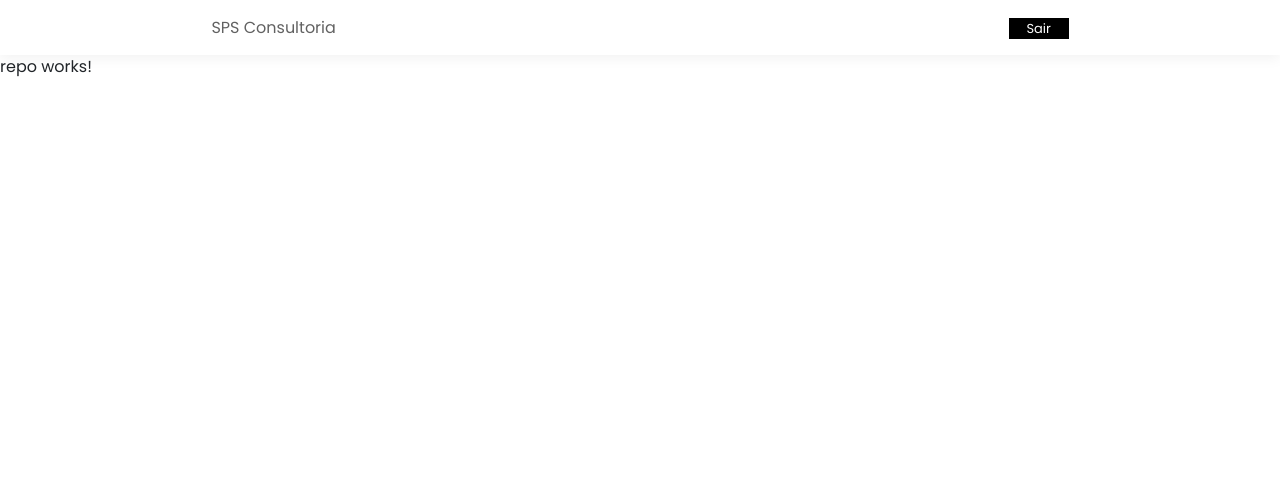
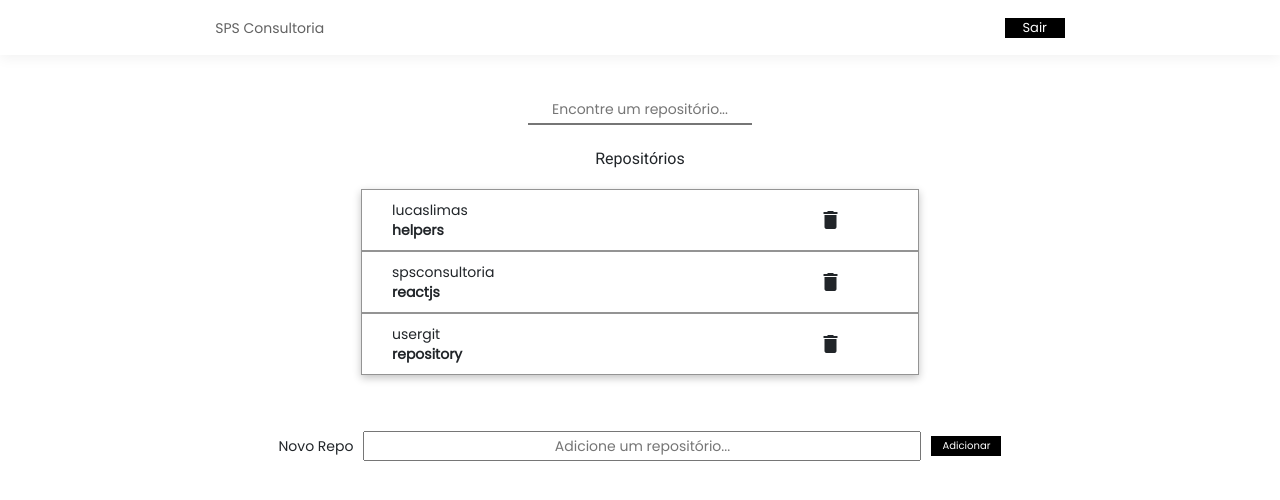
Before and after one commit to pedroluiznogueira/sps-ng, an Angular app: page / in a window 1280 px wide. Shown: the top 500 px of the page. Built offline with nearby package versions, Linux system fonts and the light colour scheme; sample sign-in values are in the browser's storage.

Commit message:
repos component layout implemented

```diff
--- a/angular.json
+++ b/angular.json
@@ -30,6 +30,7 @@
               "src/assets"
             ],
             "styles": [
+              "./node_modules/@angular/material/prebuilt-themes/purple-green.css",
               "src/styles.css",
               "node_modules/bootstrap/dist/css/bootstrap.min.css"
             ],
@@ -98,6 +99,7 @@
               "src/assets"
             ],
             "styles": [
+              "./node_modules/@angular/material/prebuilt-themes/purple-green.css",
               "src/styles.css"
             ],
             "scripts": []
--- a/package.json
+++ b/package.json
@@ -11,10 +11,12 @@
   "private": true,
   "dependencies": {
     "@angular/animations": "~13.1.0",
+    "@angular/cdk": "^13.1.1",
     "@angular/common": "~13.1.0",
     "@angular/compiler": "~13.1.0",
     "@angular/core": "~13.1.0",
     "@angular/forms": "~13.1.0",
+    "@angular/material": "^13.1.1",
     "@angular/platform-browser": "~13.1.0",
     "@angular/platform-browser-dynamic": "~13.1.0",
     "@angular/router": "~13.1.0",
--- a/src/app/app.module.ts
+++ b/src/app/app.module.ts
@@ -9,6 +9,8 @@ import { HomeComponent } from './components/layout/home/home.component';
 import { AuthenticationComponent } from './components/layout/authentication/authentication.component';
 import { RepoComponent } from './components/entity/repo/repo.component';
 import { NavbarComponent } from './components/layout/navbar/navbar.component';
+import { MatIconModule } from '@angular/material/icon';
+import { BrowserAnimationsModule } from '@angular/platform-browser/animations'
 
 @NgModule({
   declarations: [
@@ -22,7 +24,9 @@ import { NavbarComponent } from './components/layout/navbar/navbar.component';
   ],
   imports: [
     BrowserModule,
-    AppRoutingModule
+    AppRoutingModule,
+    BrowserAnimationsModule,
+    MatIconModule
   ],
   providers: [],
   bootstrap: [AppComponent]
--- a/src/app/components/entity/repo/repo.component.css
+++ b/src/app/components/entity/repo/repo.component.css
@@ -0,0 +1,147 @@
+.container {
+    width: 100vw;
+    height: 100vh;
+
+    display: flex;
+    align-items: center;
+    flex-direction: column;
+}
+
+/* main section  */
+
+.main {
+    width: 100%;
+    margin: 40px;
+
+    display: flex;
+    align-items: center;
+    flex-direction: column;
+    gap: 20px;
+}
+
+/* search */
+
+.search {
+    display: flex;
+    justify-content: center;
+    align-items: center;
+    width: 100%;
+}
+
+.search-input {
+    width: 20%;
+    height: 30px;
+    text-align: center;
+    border-top: none;
+    border-left: none;
+    border-right: none;
+}
+
+.search-input:focus {
+    outline: 0;
+    border-bottom: 2px solid black;
+}
+
+/* repos list */
+
+.repos-list {
+    width: 100%;
+
+    display: flex;
+    align-items: center;
+    flex-direction: column;
+}
+
+.repos-list ul {
+    width: 50%;
+    list-style-type: none;
+    padding: 0px;
+    box-shadow: rgba(0, 0, 0, 0.24) 0px 3px 8px;
+}
+
+.repos-list li {
+    width: 100%;
+    padding: 10px;
+    border: 1px solid rgb(148, 148, 148);
+
+    display: flex;
+    justify-content: center;
+    flex-direction: row;
+}
+
+.repos-list li:hover {
+    background-color: rgb(238, 238, 238);
+}
+
+.left-block {
+    width: 70%;
+    margin-left: 20px;
+}
+
+.left-block span {
+    display: flex;
+    justify-content: flex-start;
+    align-items: center;
+}
+
+.right-block {
+    width: 30%;
+
+    display: flex;
+    justify-content: center;
+    align-items: center;
+}
+
+.right-block mat-icon {
+    cursor: pointer;
+}
+
+.right-block mat-icon:hover {
+    color: rgb(98, 98, 98);
+}
+
+.right-block mat-icon:active {
+    color: black;
+}
+
+/* bottom */
+
+.bottom {
+    width: 100%;
+
+    display: flex;
+    justify-content: center;
+    align-items: center;
+}
+
+.new-repo {
+    width: 100%;
+
+    display: flex;
+    justify-content: center;
+    align-items: center;
+    gap: 10px;
+}
+
+.new-repo-input {
+    width: 50%;
+    height: 30px;
+    text-align: center;
+}
+
+.new-repo-button {
+    cursor: pointer;
+    width: 70px;
+    background-color: black;
+    color: white;
+    font-size: 10px;
+    border: none;
+}
+
+.new-repo-button:hover {
+    background-color: rgb(98, 98, 98);
+}
+
+.new-repo-button:active {
+    background-color: black;
+}
--- a/src/app/components/entity/repo/repo.component.html
+++ b/src/app/components/entity/repo/repo.component.html
@@ -1 +1,50 @@
-<p>repo works!</p>
+<div class="container">
+    <section class="main">
+
+        <div class="search">
+            <input type="text" class="search-input" placeholder="Encontre um repositório...">
+        </div>
+        <div class="repos-list">
+            <h3>Repositórios</h3>
+            <ul>
+                <li>
+                    <div class="left-block">
+                        <span class="repo-owner">lucaslimas</span>
+                        <span class="repo-name"><b>helpers</b></span>
+                    </div>
+                    <div class="right-block">
+                        <mat-icon>delete</mat-icon>
+                    </div>
+                </li>
+                <li>
+                    <div class="left-block">
+                        <span class="repo-owner">spsconsultoria</span>
+                        <span class="repo-name"><b>reactjs</b></span>
+                    </div>
+                    <div class="right-block">
+                        <mat-icon>delete</mat-icon>
+                    </div>
+                </li>
+                <li>
+                    <div class="left-block">
+                        <span class="repo-owner">usergit</span>
+                        <span class="repo-name"><b>repository</b></span>
+                    </div>
+                    <div class="right-block">
+                        <mat-icon>delete</mat-icon>
+                    </div>
+                </li>
+            </ul>
+        </div>
+
+    </section>
+    <section class="bottom">
+
+        <div class="new-repo">
+            <span class="text">Novo Repo</span>
+            <input type="text" class="new-repo-input" placeholder="Adicione um repositório...">
+            <button class="new-repo-button">Adicionar</button>
+        </div>
+
+    </section>
+</div>
--- a/src/index.html
+++ b/src/index.html
@@ -6,8 +6,11 @@
   <base href="/">
   <meta name="viewport" content="width=device-width, initial-scale=1">
   <link rel="icon" type="image/x-icon" href="favicon.ico">
+  <link rel="preconnect" href="https://fonts.gstatic.com">
+  <link href="https://fonts.googleapis.com/css2?family=Roboto:wght@300;400;500&display=swap" rel="stylesheet">
+  <link href="https://fonts.googleapis.com/icon?family=Material+Icons" rel="stylesheet">
 </head>
-<body>
+<body class="mat-typography">
   <app-root></app-root>
 </body>
 </html>
--- a/src/styles.css
+++ b/src/styles.css
@@ -3,4 +3,9 @@
 
 * {
     font-family: 'Poppins';
+    box-sizing: border-box;
+    margin: 0;
+    padding: 0;
 }
+html, body { height: 100%; width: 100vw; }
+body { margin: 0; font-family: Roboto, "Helvetica Neue", sans-serif; }
```
Also changed, not shown: 1 other file (tests, documents, lock files or other folders).
